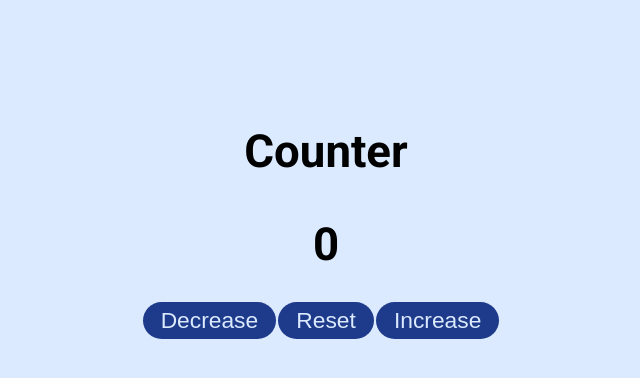
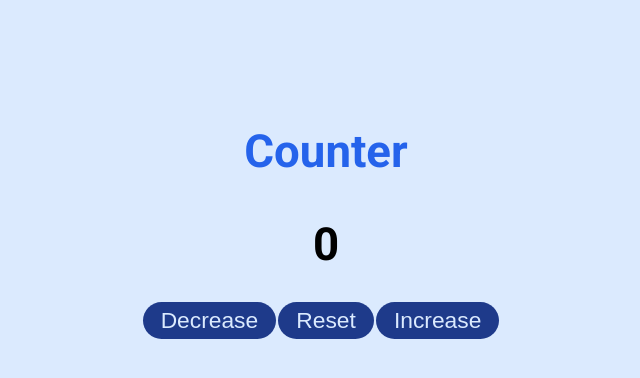
Before and after one commit to lolzonb/javascriptProject, a plain HTML site: page 2/index.html in a window 1280 px wide. Shown: the whole page, without its empty margins (314-954 px from the left). Drawn offline with Linux system fonts and the light colour scheme.

```diff
--- a/2/css/style.css
+++ b/2/css/style.css
@@ -163,7 +163,7 @@ img {
   gap: 2rem;
 }
 .counter__title{
-font-size: var(--font-size-d-mc);-+
+font-size: var(--font-size-d-mc);
 color: var(--color-primary-6);
 }
 .counter__value{
```
